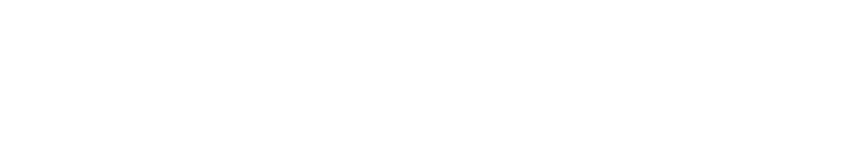
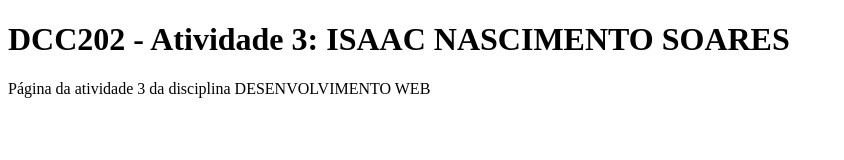
Before and after one commit to ufjf-dcc202/ufjf-dcc202-2023-3-a-atv3-IsaacNSoares, a website: page index.html in a window 1280 px wide. Shown: the whole page, without its empty margins (0-844 px from the left). Drawn offline with Linux system fonts and the light colour scheme.

Commit message:
adiciona título principal e parágrafo

```diff
--- a/index.html
+++ b/index.html
@@ -7,7 +7,8 @@
 </head>
 <body>
   <main>
-
+    <h1>DCC202 - Atividade 3: ISAAC NASCIMENTO SOARES</h1>
+    <p>Página da atividade 3 da disciplina DESENVOLVIMENTO WEB</p>
   </main>
 </body>
 </html>
```
